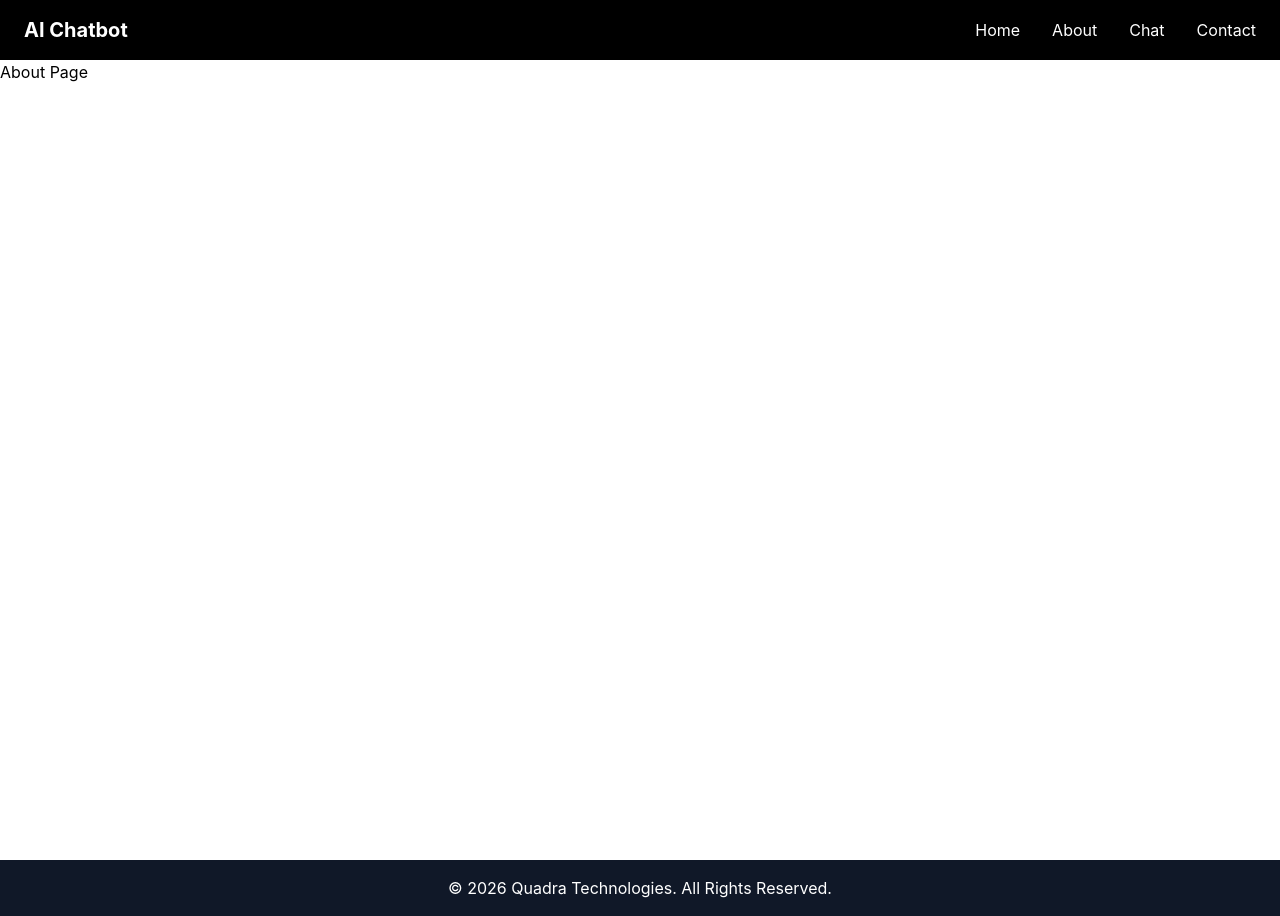
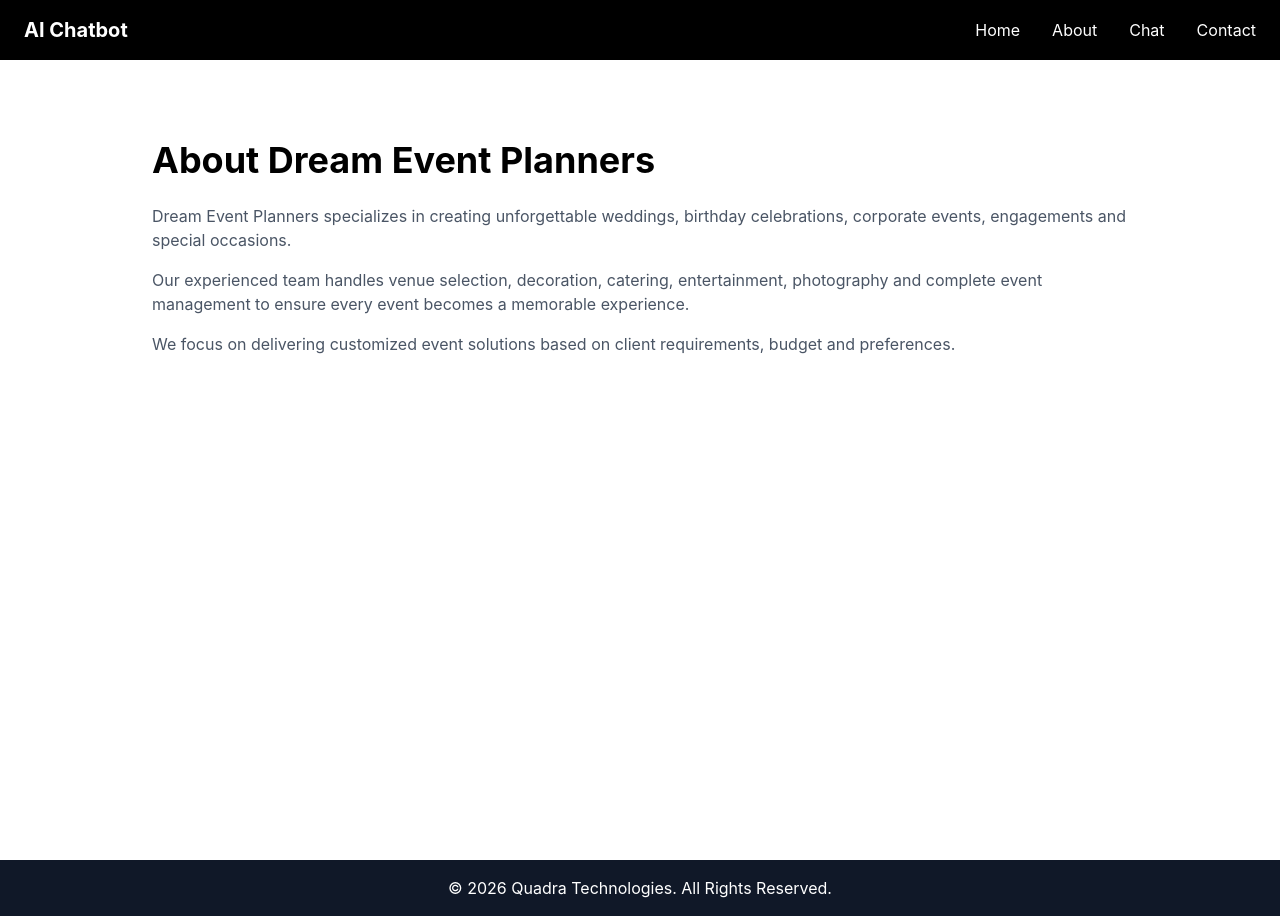
Before and after one commit to Quadra-Technologies/ai-customer-support-chatbot, a React app in the folder frontend/: page /about in a window 1280 px wide. Built offline with nearby package versions, Linux system fonts and the light colour scheme; the HTML template or start-up script is replaced by a standard one.

Commit message:
feat: update about and contact pages for event planner theme

```diff
--- a/frontend/src/Pages/About/About.jsx
+++ b/frontend/src/Pages/About/About.jsx
@@ -1,10 +1,31 @@
 function About() {
   return (
-    <div>
-      <h1>About Page</h1>
-    </div>
+    <section className="py-20">
+      <div className="max-w-5xl mx-auto px-6">
+        <h1 className="text-4xl font-bold">
+          About Dream Event Planners
+        </h1>
+
+        <p className="mt-6 text-gray-600">
+          Dream Event Planners specializes in creating
+          unforgettable weddings, birthday celebrations,
+          corporate events, engagements and special occasions.
+        </p>
+
+        <p className="mt-4 text-gray-600">
+          Our experienced team handles venue selection,
+          decoration, catering, entertainment, photography
+          and complete event management to ensure every event
+          becomes a memorable experience.
+        </p>
+
+        <p className="mt-4 text-gray-600">
+          We focus on delivering customized event solutions
+          based on client requirements, budget and preferences.
+        </p>
+      </div>
+    </section>
   );
-  return <h1>About Page</h1>;
 }
 
 export default About;
--- a/frontend/src/Pages/Contact/Contact.jsx
+++ b/frontend/src/Pages/Contact/Contact.jsx
@@ -1,10 +1,11 @@
+import ContactSection from "../../components/contact/ContactSection";
+
 function Contact() {
   return (
-    <div>
-      <h1>Contact Page</h1>
-    </div>
+    <>
+      <ContactSection />
+    </>
   );
-  return <h1>Contact Page</h1>;
 }
 
 export default Contact;
```
